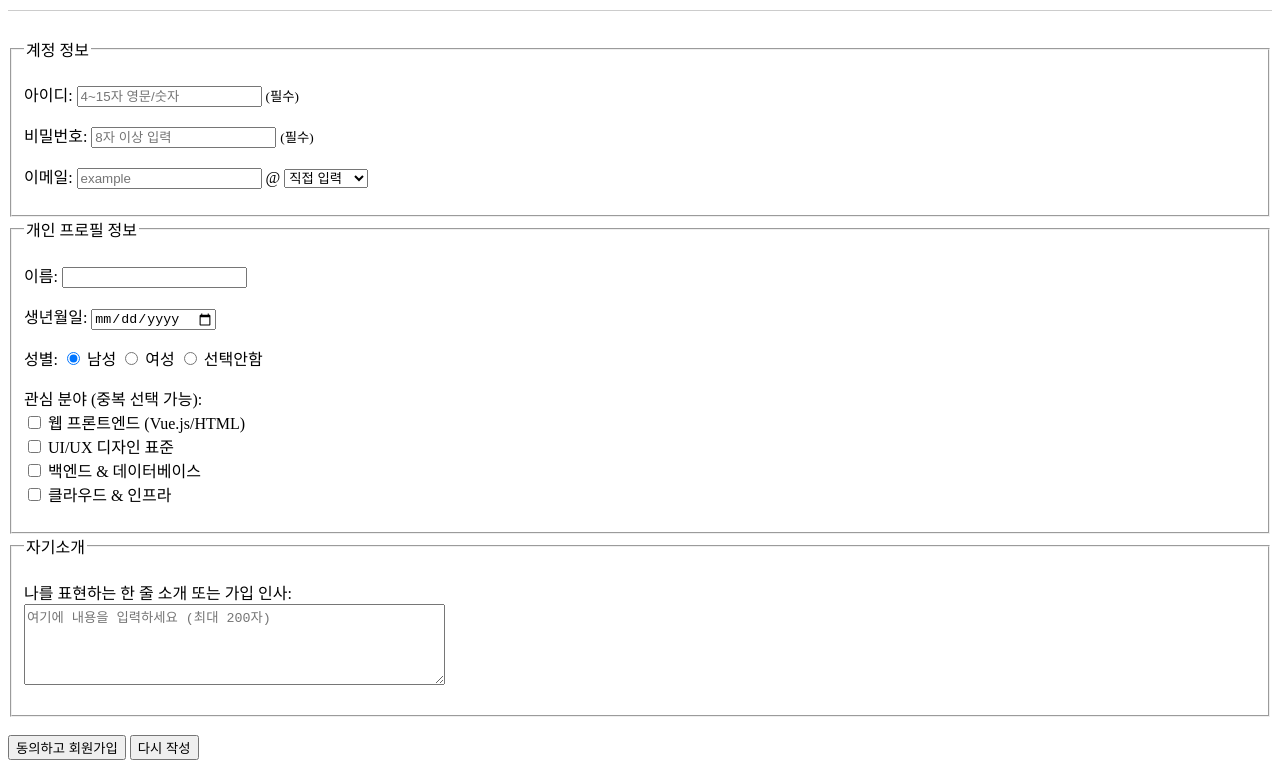
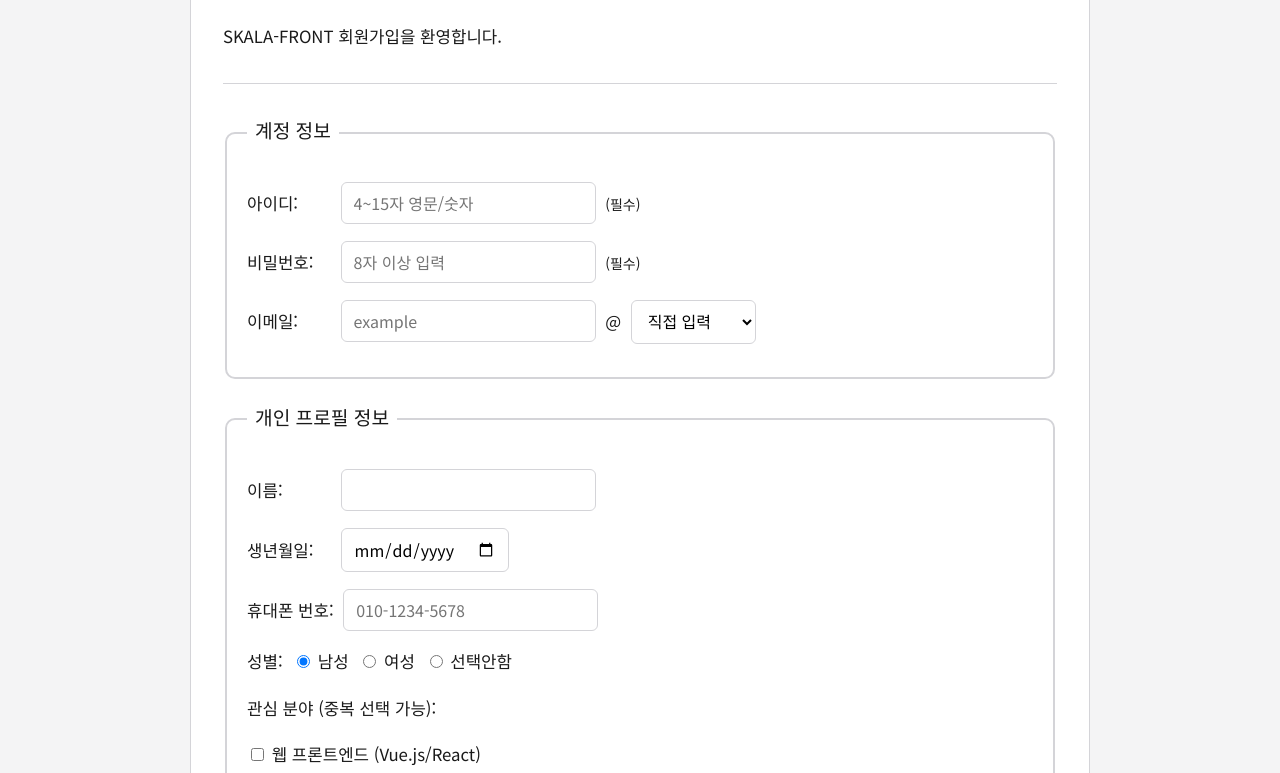
Before and after one commit to seoung-mun/SKALA_FRONT, a plain HTML site: page html/signUp.html in a window 1280 px wide. Shown: the part 119-892 px from the top of the page. Drawn offline with Linux system fonts and the light colour scheme.

Commit message:
feat: 회원가입 페이지 수정 사항 반영

```diff
--- a/html/signUp.html
+++ b/html/signUp.html
@@ -1,15 +1,23 @@
 <!doctype html>
-<html lang="en">
+<html lang="ko">
   <head>
     <meta charset="UTF-8" />
     <meta name="viewport" content="width=device-width, initial-scale=1.0" />
     <title>회원가입</title>
+    <link rel="preconnect" href="https://fonts.googleapis.com" />
+    <link rel="preconnect" href="https://fonts.gstatic.com" crossorigin />
+    <link
+      href="https://fonts.googleapis.com/css2?family=Nanum+Myeongjo:wght@400;700&family=Noto+Sans+KR:wght@400;500;700&display=swap"
+      rel="stylesheet"
+    />
+    <link rel="stylesheet" href="../css/style.css" />
   </head>
   <body>
+    <div class="container">
+      <main class="site-main">
         <h1>📝 회원가입</h1>
         <p>SKALA-FRONT 회원가입을 환영합니다.</p>
-    <hr style="border: none; border-top: 1px solid #ccc" />
-    <br />
+        <hr />
         <form action="signUpResult.html" method="get">
           <fieldset>
             <legend>계정 정보</legend>
@@ -66,6 +74,15 @@
               <input type="date" id="userBirth" name="userBirth" />
             </p>
             <p>
+              <label for="userPhone">휴대폰 번호: </label>
+              <input
+                type="tel"
+                id="userPhone"
+                name="userPhone"
+                placeholder="010-1234-5678"
+              />
+            </p>
+            <p>
               성별:
               <label
                 ><input type="radio" name="gender" value="male" checked />
@@ -75,34 +92,36 @@
                 ><input type="radio" name="gender" value="female" /> 여성</label
               >
               <label
-            ><input type="radio" name="gender" value="none" /> 선택안함</label
+                ><input type="radio" name="gender" value="none" />
+                선택안함</label
               >
             </p>
-        <p>
-          관심 분야 (중복 선택 가능): <br />
+            <p>관심 분야 (중복 선택 가능):</p>
+            <div class="check-list">
               <label
                 ><input type="checkbox" name="interest" value="frontend" /> 웹
-            프론트엔드 (Vue.js/HTML)</label
-          ><br />
+                프론트엔드 (Vue.js/React)</label
+              >
               <label
-            ><input type="checkbox" name="interest" value="uiux" /> UI/UX 디자인
-            표준</label
-          ><br />
+                ><input type="checkbox" name="interest" value="uiux" /> UI/UX
+                디자인 표준</label
+              >
               <label
-            ><input type="checkbox" name="interest" value="backend" /> 백엔드 &
-            데이터베이스</label
-          ><br />
+                ><input type="checkbox" name="interest" value="backend" />
+                백엔드 & 데이터베이스</label
+              >
               <label
-            ><input type="checkbox" name="interest" value="devops" /> 클라우드 &
-            인프라</label
+                ><input type="checkbox" name="interest" value="devops" />
+                클라우드 & 인프라</label
               >
-        </p>
+            </div>
           </fieldset>
           <fieldset>
             <legend>자기소개</legend>
             <p>
-          <label for="intro">나를 표현하는 한 줄 소개 또는 가입 인사:</label
-          ><br />
+              <label class="field-label" for="intro"
+                >나를 표현하는 한 줄 소개 또는 가입 인사:</label
+              >
               <textarea
                 id="intro"
                 name="intro"
@@ -112,9 +131,10 @@
               ></textarea>
             </p>
           </fieldset>
-      <br />
           <input type="submit" value="동의하고 회원가입" />
           <input type="reset" value="다시 작성" />
         </form>
+      </main>
+    </div>
   </body>
 </html>
```
Lines whose indentation alone changed are shown as unchanged.
